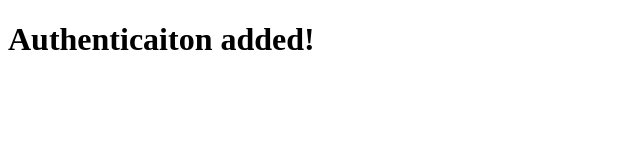
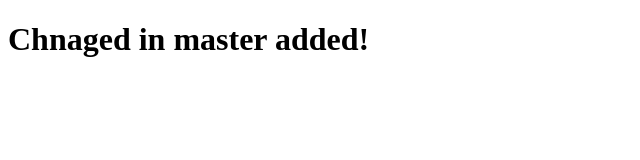
Before and after one commit to AdarshYajaman/GitBasics, a plain HTML site: page index.html in a window 1280 px wide. Shown: the whole page, without its empty margins (0-640 px from the left). Drawn offline with Linux system fonts and the light colour scheme.

Commit message:
Created a merge conflic in index.html

```diff
--- a/index.html
+++ b/index.html
@@ -8,6 +8,6 @@
     <link rel="stylesheet" href="style.css" />
   </head>
   <body>
-    <h1>Authenticaiton added!</h1>
+    <h1>Chnaged in master added!</h1>
   </body>
 </html>
```
Also changed, not shown: Notes.txt.
